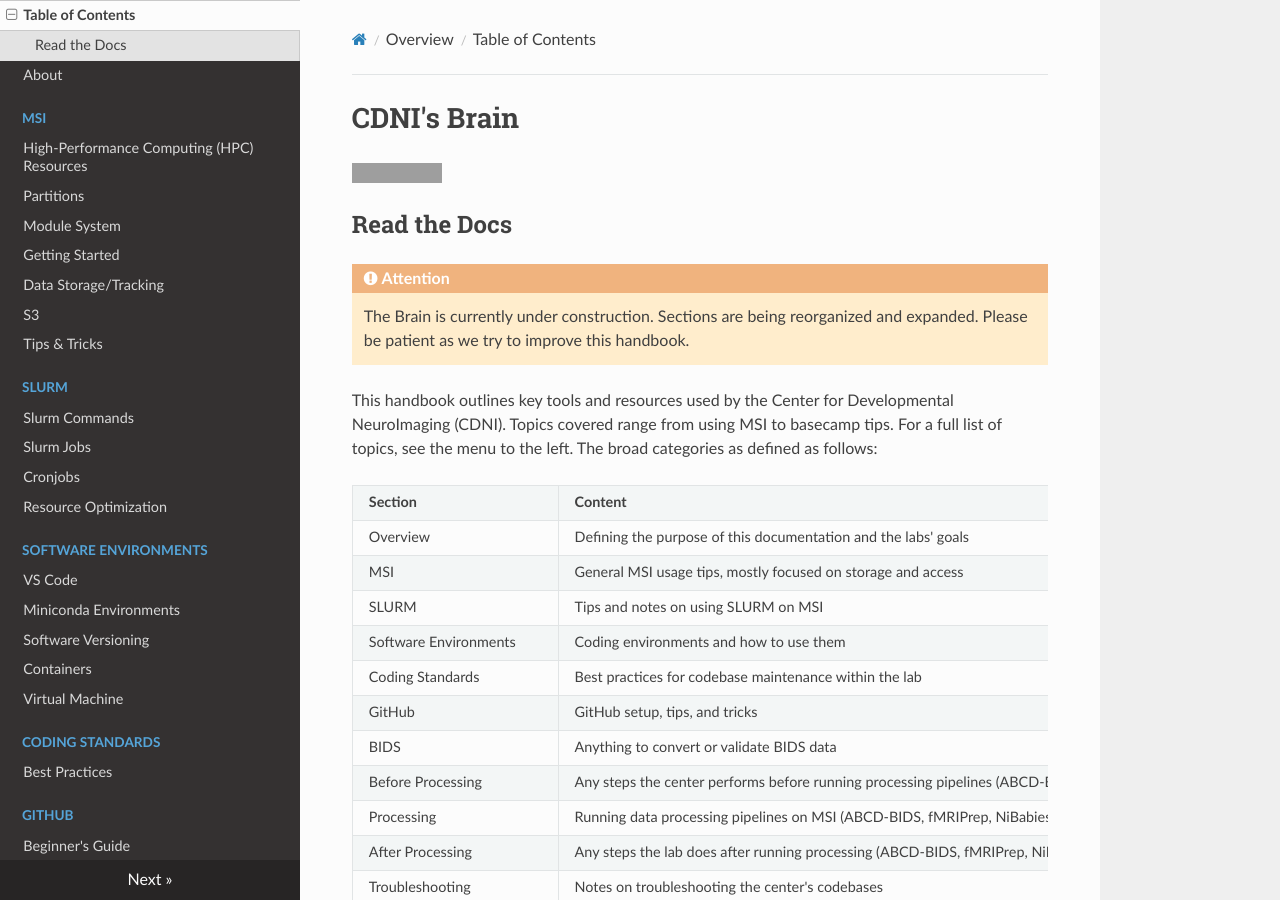
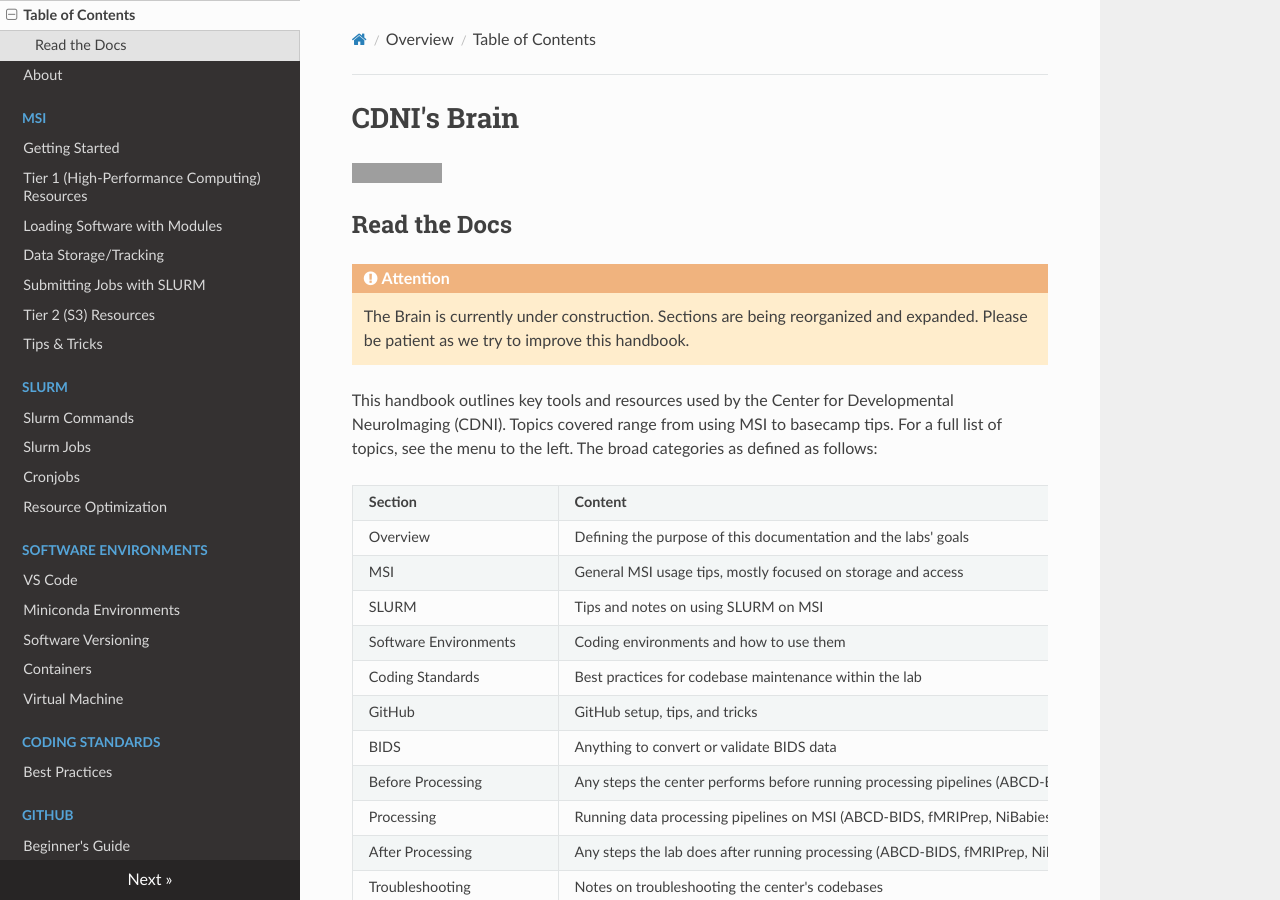
Before and after one commit to DCAN-Labs/cdni-brain, an MkDocs documentation site: the page built from docs/index.md, in a window 1280 px wide and 900 px high. Built offline with MkDocs 1.6.1, drawn with Linux system fonts in a browser that asks for light colours; nearby versions of some CDN libraries; grey boxes are pictures that could not be loaded.

Commit message:
Update mkdocs.yml
Changing the order of headers under MSI that makes more sense for new users

```diff
--- a/mkdocs.yml
+++ b/mkdocs.yml
@@ -8,12 +8,12 @@ nav:
       - Table of Contents: index.md
       - About: about.md
   - MSI:
-      - High-Performance Computing (HPC) Resources: hpc.md
-      - Partitions: partitions.md
-      - Module System: modules.md
       - Getting Started: msi-login.md
+      - Tier 1 (High-Performance Computing) Resources: hpc.md
+      - Loading Software with Modules: modules.md
       - Data Storage/Tracking: storage.md
-      - S3: s3.md
+      - Submitting Jobs with SLURM: partitions.md
+      - Tier 2 (S3) Resources: s3.md
       - Tips & Tricks: roadblocks.md
   - SLURM:
       - Slurm Commands: slurm.md
```
